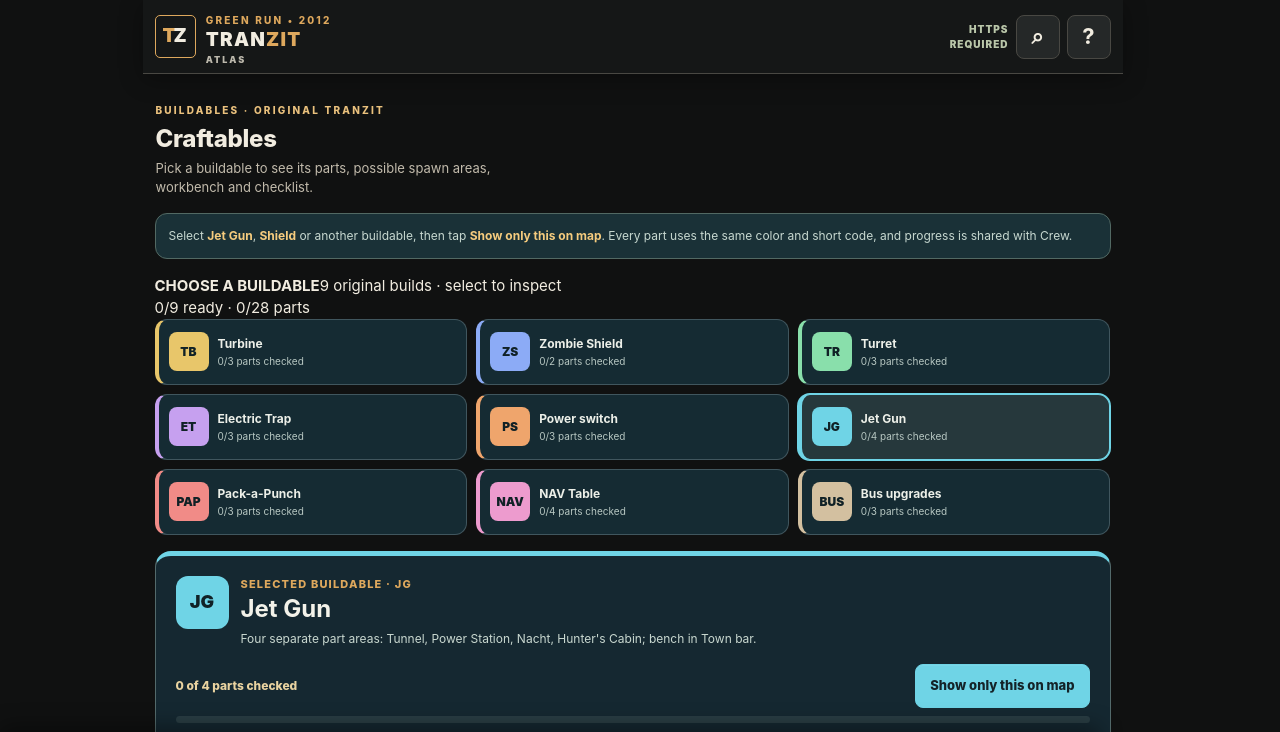
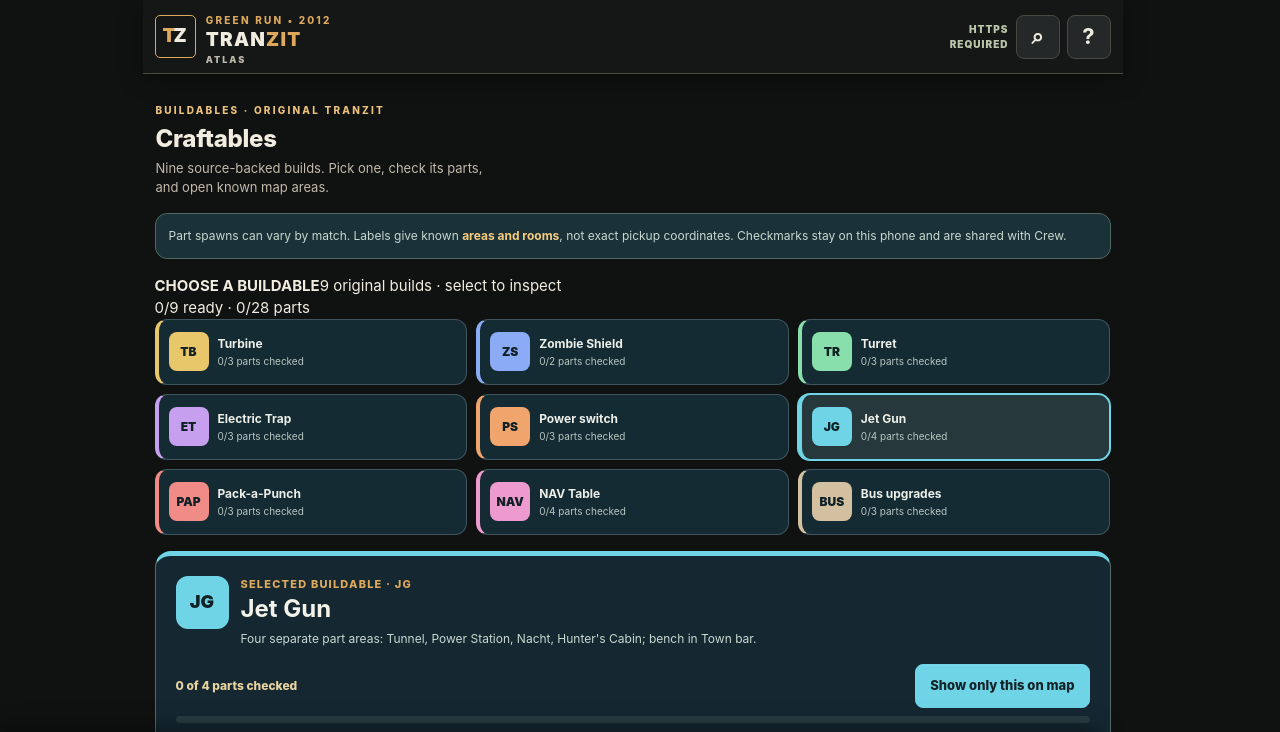
Before and after one commit to hdog960/BO2-map, a plain HTML site: page index.html in a window 1280 px wide. Both pictures are taken after a click on the button "Craftables and parts". Shown: the top 732 px of the page. Drawn offline with Linux system fonts and the light colour scheme.

Commit message:
M16.4: concise source-accuracy guidance and semantic craftables header

```diff
--- a/index.html
+++ b/index.html
@@ -57,8 +57,8 @@
   <div id="questPanel" aria-live="polite" aria-relevant="additions text"></div>
 </section>
 <section id="view-craft" class="view" aria-label="Craftables and part tracking">
-<div class="section-head"><div><span class="eyebrow">BUILDABLES · ORIGINAL TRANZIT</span><h2>Craftables</h2><p>Pick a buildable to see its parts, possible spawn areas, workbench and checklist.</p></div></div>
-<div class="craft-guide">Select <b>Jet Gun</b>, <b>Shield</b> or another buildable, then tap <b>Show only this on map</b>. Every part uses the same color and short code, and progress is shared with Crew.</div>
+<header class="section-head craft-heading"><div><span class="eyebrow">BUILDABLES · ORIGINAL TRANZIT</span><h2>Craftables</h2><p>Nine source-backed builds. Pick one, check its parts, and open known map areas.</p></div></header>
+<p class="craft-guide">Part spawns can vary by match. Labels give known <b>areas and rooms</b>, not exact pickup coordinates. Checkmarks stay on this phone and are shared with Crew.</p>
 <div id="craftPanel" aria-live="polite"></div>
 </section>
 </main>
```
